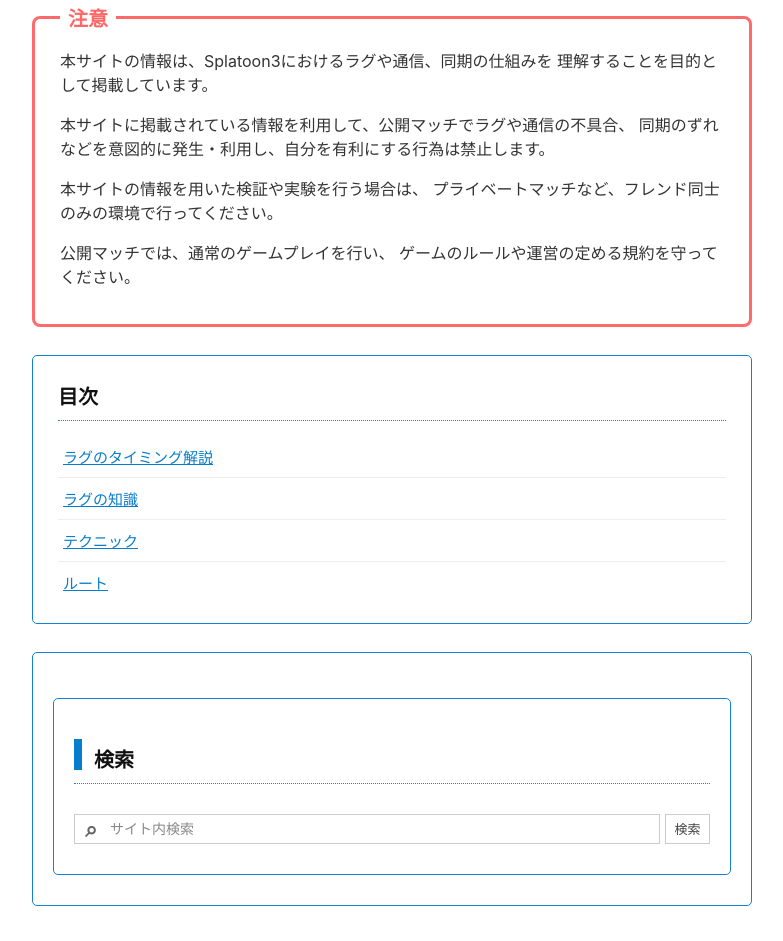
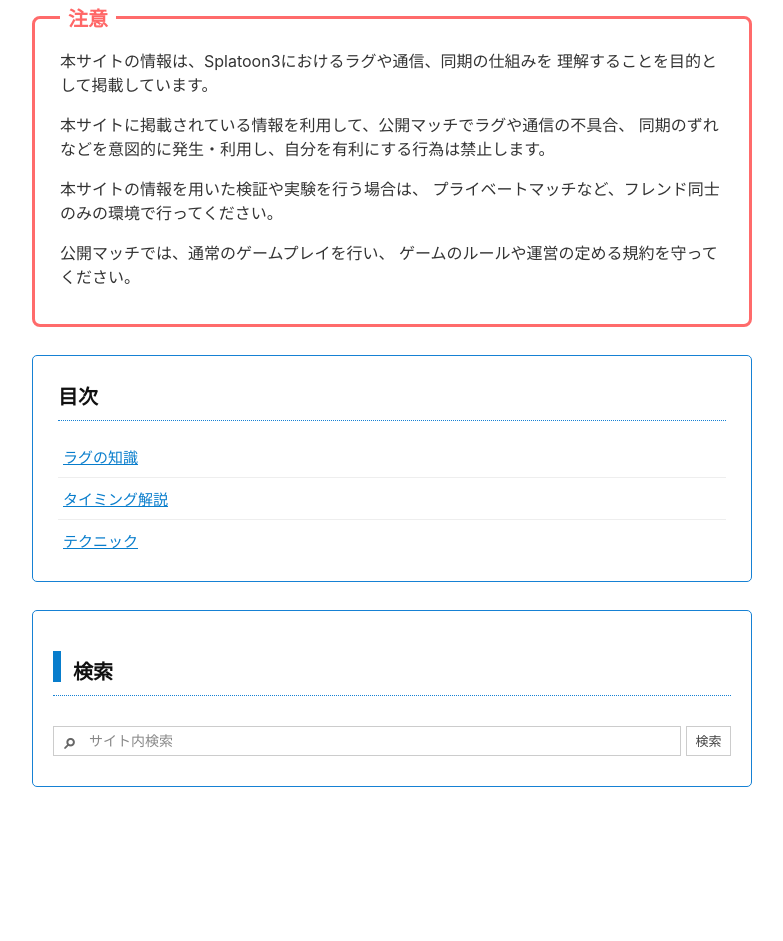
Before and after one commit to Tsuki0209/SplatoonLagWebsite, a plain HTML site: page src/index.html in a window 1280 px wide. Shown: the part 360-1301 px from the top of the page, without its empty margins (248-1031 px from the left). After the commit the page ends 1182 px from the top, so only its background shows below. Drawn offline with Linux system fonts and the light colour scheme.

Commit message:
UI変更

```diff
--- a/src/index.html
+++ b/src/index.html
@@ -134,20 +134,18 @@
 
     <ul>
         <li>
-            <a href="#">ラグのタイミング解説</a>
+            <a href="#">ラグの知識</a>
         </li>
 
         <li>
-            <a href="#">ラグの知識</a>
+            <a href="#">タイミング解説</a>
         </li>
 
         <li>
             <a href="#">テクニック</a>
         </li>
 
-        <li>
-            <a href="#">ルート</a>
-        </li>
+
     </ul>
 
 </section>
@@ -157,7 +155,6 @@
      検索
 ======================================== -->
 
-<section class="search-card">
 
 
         <!-- ====================================
```
